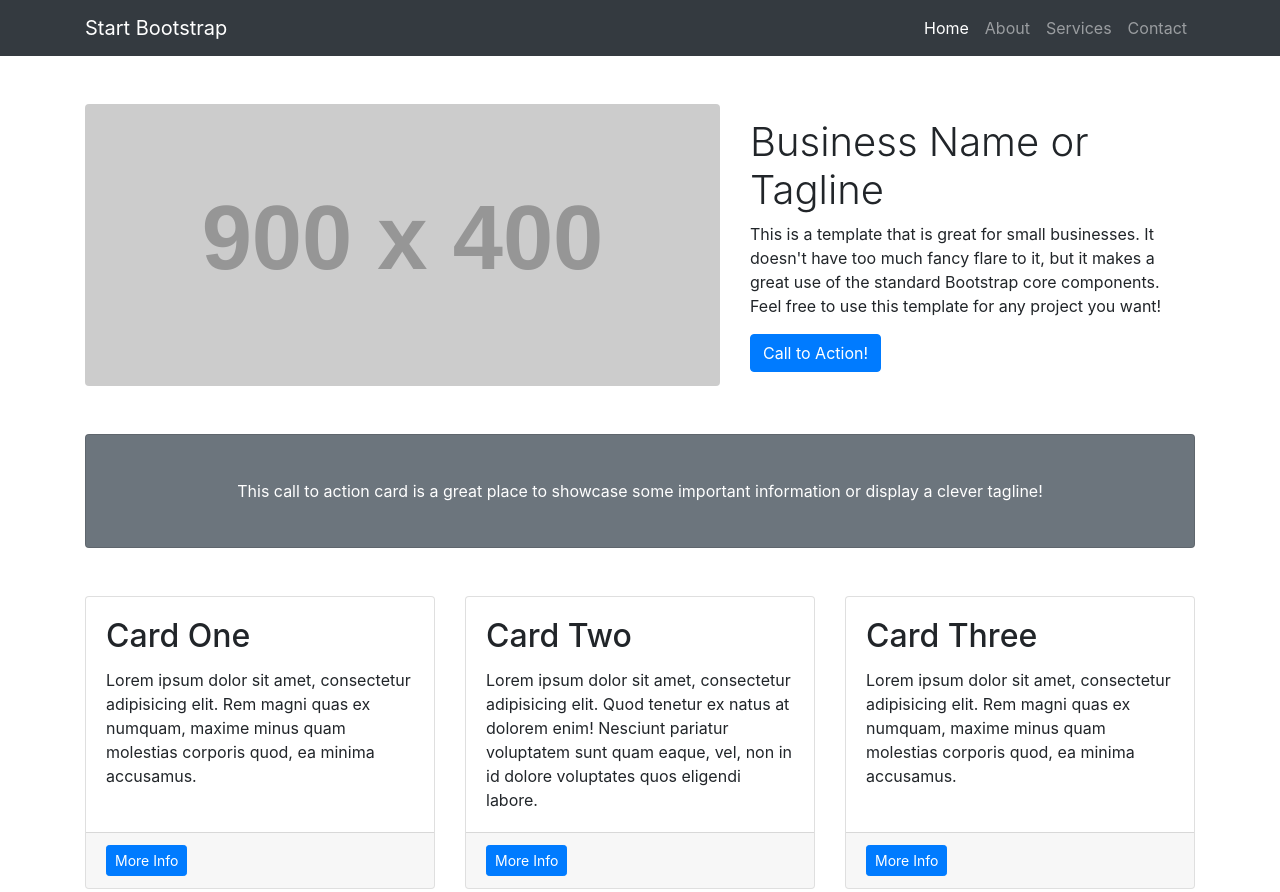
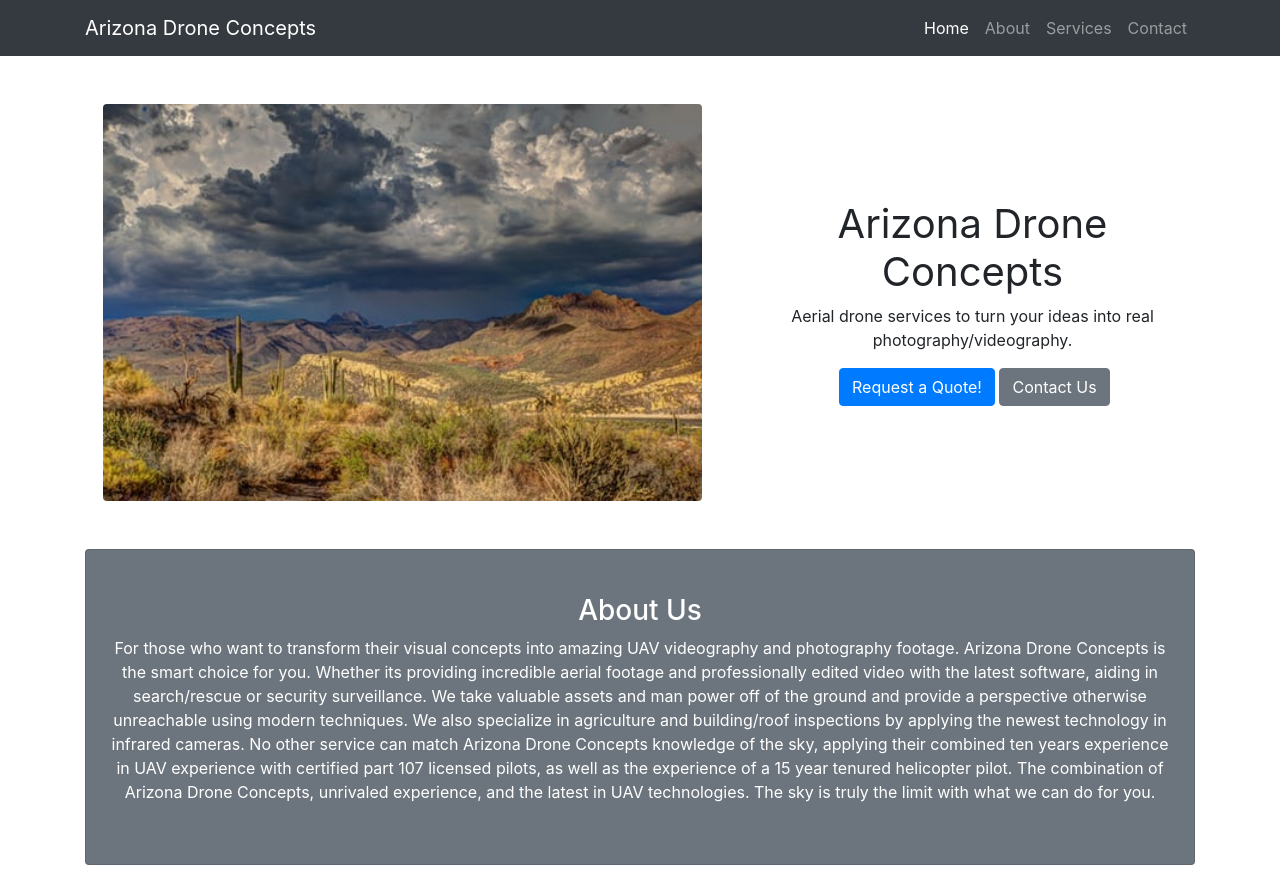
Before and after one commit to DylanJKelley/ArizonaDroneConcepts, a website: page Mutli_Page_Layout/startbootstrap-small-business-gh-pages/index.html in a window 1280 px wide. Shown: the top 892 px of the page. Drawn offline with Linux system fonts and the light colour scheme; placeholder pictures from the web are drawn by us.

Commit message:
Multi-Page-Layout Start
Started work on the index page of the multi-page-layout by inserting the Arizona background image, changing the titles and headings, and inserting content for the description of the company.

```diff
--- a/Mutli_Page_Layout/startbootstrap-small-business-gh-pages/index.html
+++ b/Mutli_Page_Layout/startbootstrap-small-business-gh-pages/index.html
@@ -8,13 +8,16 @@
   <meta name="description" content="">
   <meta name="author" content="">
 
-  <title>Small Business - Start Bootstrap Template</title>
+  <title>Arizona Drone Concepts</title>
 
   <!-- Bootstrap core CSS -->
   <link href="vendor/bootstrap/css/bootstrap.min.css" rel="stylesheet">
 
   <!-- Custom styles for this template -->
   <link href="css/small-business.css" rel="stylesheet">
+
+  <!-- Custom styles -->
+  <link rel="stylesheet" href="multi_page_styles.css">
 
 </head>
 
@@ -23,14 +26,15 @@
   <!-- Navigation -->
   <nav class="navbar navbar-expand-lg navbar-dark bg-dark fixed-top">
     <div class="container">
-      <a class="navbar-brand" href="#">Start Bootstrap</a>
-      <button class="navbar-toggler" type="button" data-toggle="collapse" data-target="#navbarResponsive" aria-controls="navbarResponsive" aria-expanded="false" aria-label="Toggle navigation">
+      <a class="navbar-brand" href="index.html">Arizona Drone Concepts</a>
+      <button class="navbar-toggler" type="button" data-toggle="collapse" data-target="#navbarResponsive"
+        aria-controls="navbarResponsive" aria-expanded="false" aria-label="Toggle navigation">
         <span class="navbar-toggler-icon"></span>
       </button>
       <div class="collapse navbar-collapse" id="navbarResponsive">
         <ul class="navbar-nav ml-auto">
           <li class="nav-item active">
-            <a class="nav-link" href="#">Home
+            <a class="nav-link" href="index.html">Home
               <span class="sr-only">(current)</span>
             </a>
           </li>
@@ -54,13 +58,15 @@
     <!-- Heading Row -->
     <div class="row align-items-center my-5">
       <div class="col-lg-7">
-        <img class="img-fluid rounded mb-4 mb-lg-0" src="http://placehold.it/900x400" alt="">
+        <img class="home img-fluid rounded mb-4 mb-lg-0" src="/ArizonaDroneConcepts/arizona_background.jpg"
+          alt="Arizona Background">
       </div>
       <!-- /.col-lg-8 -->
       <div class="col-lg-5">
-        <h1 class="font-weight-light">Business Name or Tagline</h1>
-        <p>This is a template that is great for small businesses. It doesn't have too much fancy flare to it, but it makes a great use of the standard Bootstrap core components. Feel free to use this template for any project you want!</p>
-        <a class="btn btn-primary" href="#">Call to Action!</a>
+        <h1 class="header font-weight-normal">Arizona Drone Concepts</h1>
+        <p id="header">Aerial drone services to turn your ideas into real photography/videography.</p>
+        <a class="btn btn-primary header" href="#">Request a Quote!</a>
+        <a class="btn btn-secondary" href="#">Contact Us</a>
       </div>
       <!-- /.col-md-4 -->
     </div>
@@ -69,7 +75,21 @@
     <!-- Call to Action Well -->
     <div class="card text-white bg-secondary my-5 py-4 text-center">
       <div class="card-body">
-        <p class="text-white m-0">This call to action card is a great place to showcase some important information or display a clever tagline!</p>
+        <p class="text-white m-0">
+          <h3>About Us</h3>
+          For those who want to transform their visual concepts into amazing UAV videography
+          and photography footage. Arizona Drone Concepts is the smart choice for you.
+          Whether its providing incredible aerial footage and professionally edited video with
+          the latest software, aiding in search/rescue or security surveillance. We take valuable
+          assets and man power off of the ground and provide a perspective otherwise
+          unreachable using modern techniques. We also specialize in agriculture and
+          building/roof inspections by applying the newest technology in infrared cameras. No
+          other service can match Arizona Drone Concepts knowledge of the sky, applying their
+          combined ten years experience in UAV experience with certified part 107 licensed
+          pilots, as well as the experience of a 15 year tenured helicopter pilot. The combination
+          of Arizona Drone Concepts, unrivaled experience, and the latest in UAV technologies.
+          The sky is truly the limit with what we can do for you.
+        </p>
       </div>
     </div>
 
@@ -79,7 +99,8 @@
         <div class="card h-100">
           <div class="card-body">
             <h2 class="card-title">Card One</h2>
-            <p class="card-text">Lorem ipsum dolor sit amet, consectetur adipisicing elit. Rem magni quas ex numquam, maxime minus quam molestias corporis quod, ea minima accusamus.</p>
+            <p class="card-text">Lorem ipsum dolor sit amet, consectetur adipisicing elit. Rem magni quas ex numquam,
+              maxime minus quam molestias corporis quod, ea minima accusamus.</p>
           </div>
           <div class="card-footer">
             <a href="#" class="btn btn-primary btn-sm">More Info</a>
@@ -91,7 +112,9 @@
         <div class="card h-100">
           <div class="card-body">
             <h2 class="card-title">Card Two</h2>
-            <p class="card-text">Lorem ipsum dolor sit amet, consectetur adipisicing elit. Quod tenetur ex natus at dolorem enim! Nesciunt pariatur voluptatem sunt quam eaque, vel, non in id dolore voluptates quos eligendi labore.</p>
+            <p class="card-text">Lorem ipsum dolor sit amet, consectetur adipisicing elit. Quod tenetur ex natus at
+              dolorem enim! Nesciunt pariatur voluptatem sunt quam eaque, vel, non in id dolore voluptates quos eligendi
+              labore.</p>
           </div>
           <div class="card-footer">
             <a href="#" class="btn btn-primary btn-sm">More Info</a>
@@ -103,7 +126,8 @@
         <div class="card h-100">
           <div class="card-body">
             <h2 class="card-title">Card Three</h2>
-            <p class="card-text">Lorem ipsum dolor sit amet, consectetur adipisicing elit. Rem magni quas ex numquam, maxime minus quam molestias corporis quod, ea minima accusamus.</p>
+            <p class="card-text">Lorem ipsum dolor sit amet, consectetur adipisicing elit. Rem magni quas ex numquam,
+              maxime minus quam molestias corporis quod, ea minima accusamus.</p>
           </div>
           <div class="card-footer">
             <a href="#" class="btn btn-primary btn-sm">More Info</a>
@@ -121,7 +145,7 @@
   <!-- Footer -->
   <footer class="py-5 bg-dark">
     <div class="container">
-      <p class="m-0 text-center text-white">Copyright &copy; Your Website 2019</p>
+      <p class="m-0 text-center text-white">Copyright &copy; Arizona Drone Concepts 2020</p>
     </div>
     <!-- /.container -->
   </footer>
--- /dev/null
+++ b/Mutli_Page_Layout/startbootstrap-small-business-gh-pages/multi_page_styles.css
@@ -0,0 +1,27 @@
+.col-lg-7 {
+    padding: 0%;
+}
+
+.col-lg-5 {
+    display: block;
+    margin-left: 0%;
+}
+
+p#header {
+    text-align: center;
+}
+
+a.btn.header {
+    margin-left: 20%;
+}
+
+h1.header {
+    text-align: center;
+}
+
+img.home {
+    border-radius: 0%;
+    display: block;
+    width: 90%;
+    margin: auto;
+}
```
Also changed, not shown: Single_Page_Layout/index.html (+1 -1 lines), Single_Page_Layout/single_page_styles.css (renamed from Single_Page_Layout/styles.css).
